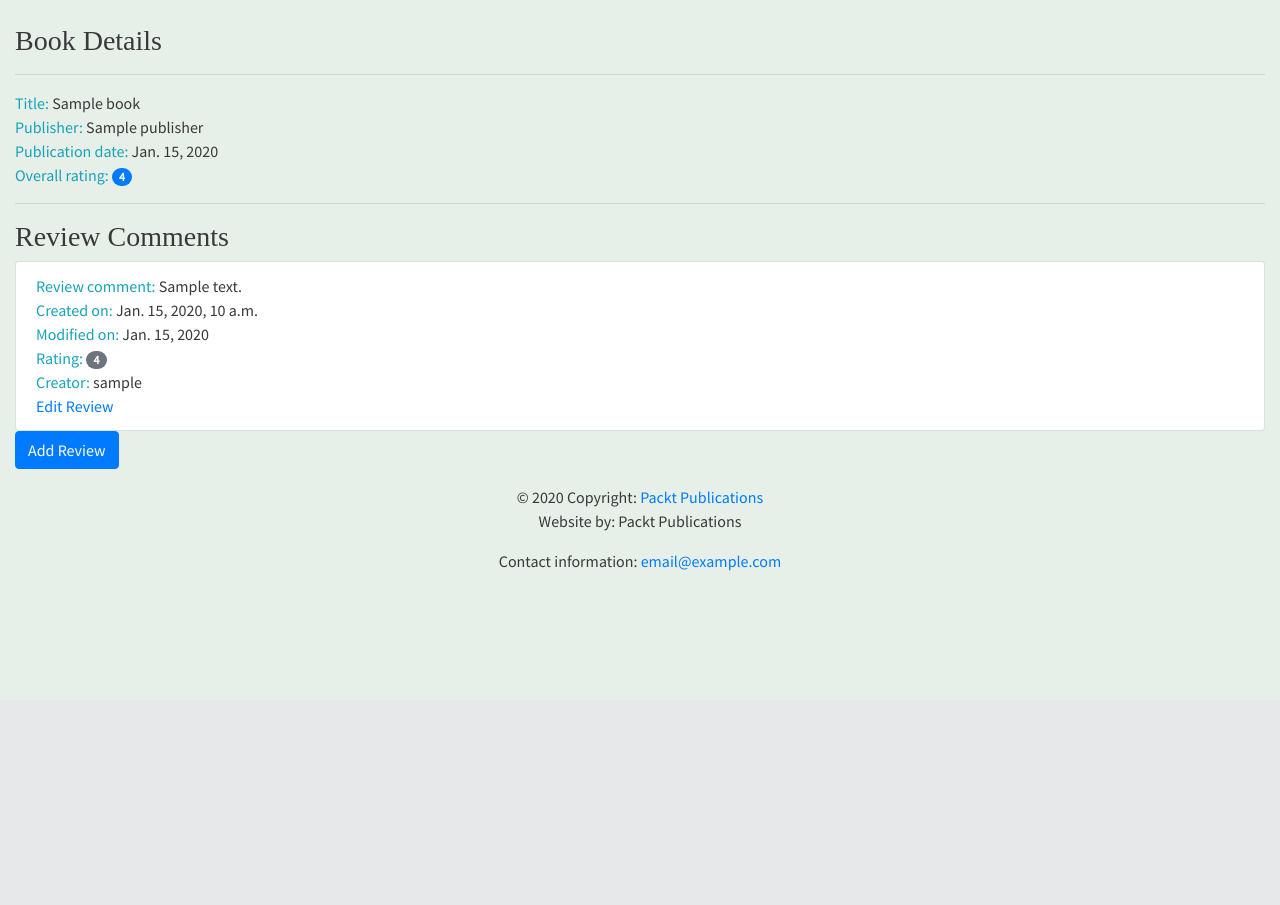
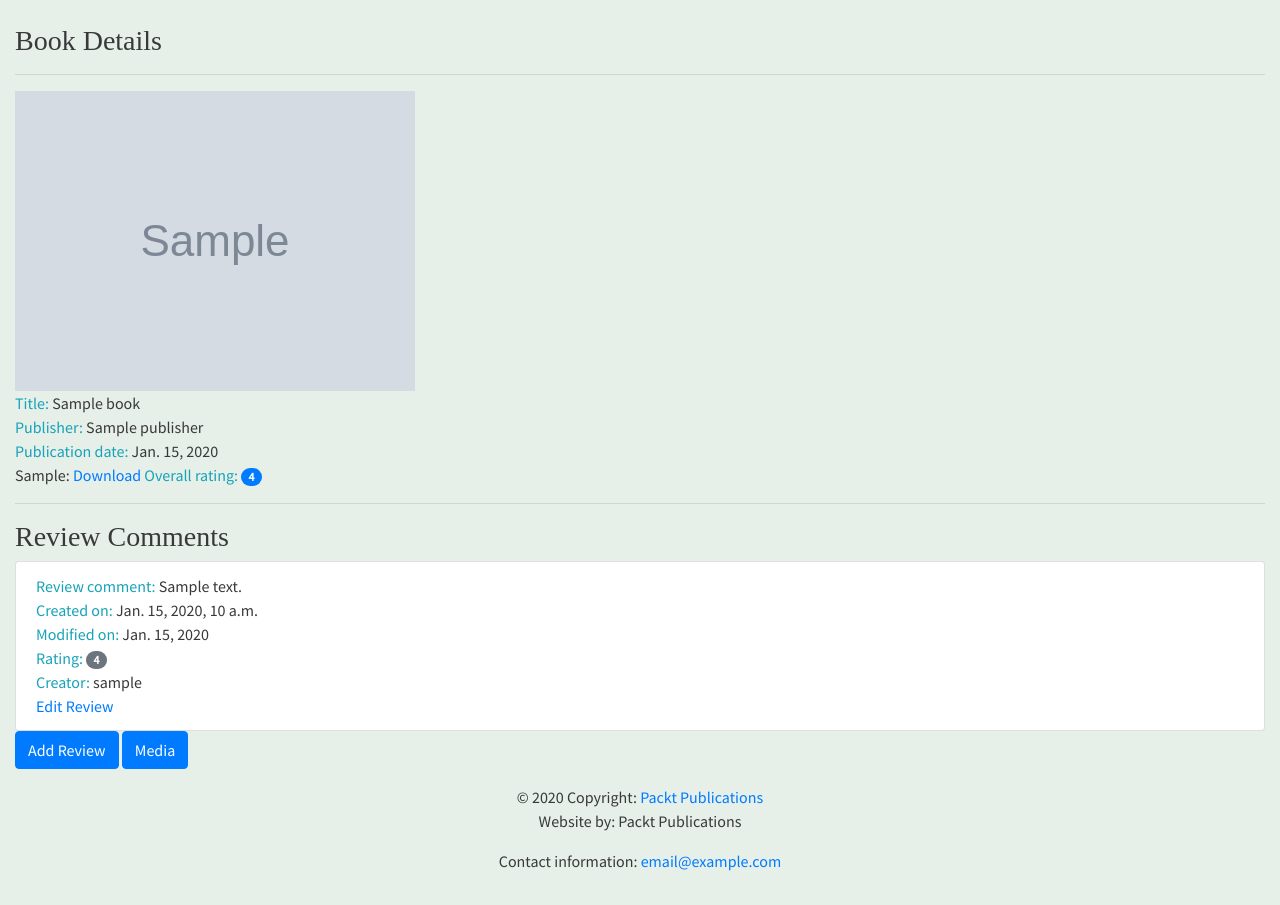
Before and after one commit to Akaidmaru/bookr, a Django app: page /book/1/ in a window 1280 px wide. Shown: the part 100-1005 px from the top of the page. Before the commit the page ends 800 px from the top, so only its background shows below. Run offline with Django 4.2, Linux system fonts and the light colour scheme; tables that the repository leaves empty hold one stand-in row (Sample ...); some libraries are stand-ins or nearby versions.

Commit message:
feat: file and image upload
- Added default MEDIA_ROOT and MEDIA_URL to Settings.py.
- Added the a new urlpatterns to the urls.py project.
- Added new fields to save cover and sample, also added a new __str__ so the it returns a string instead of the object.
- Created a new form so this form can work with cover an sample field.
- Created a new view that can process and take media files.
- Updated book_details.html so it shows the book cover and the book sample for each book. Also added a button for media upload.
- Modified instance-form.html to simplify some data show and added a if tag so if there is a file, the enctype works.
- Created a new view that allows to take and process images and files.
- Created

```diff
--- a/bookr/settings.py
+++ b/bookr/settings.py
@@ -12,6 +12,7 @@ https://docs.djangoproject.com/en/4.0/ref/settings/
 
 from pathlib import Path
 import os
+
 
 # Build paths inside the project like this: BASE_DIR / 'subdir'.
 BASE_DIR = Path(__file__).resolve().parent.parent
@@ -64,7 +65,7 @@ TEMPLATES = [
                 'django.template.context_processors.request',
                 'django.contrib.auth.context_processors.auth',
                 'django.contrib.messages.context_processors.messages',
-            ],
+                ],
         },
     },
 ]
@@ -125,3 +126,6 @@ STATIC_URL = 'static/'
 DEFAULT_AUTO_FIELD = 'django.db.models.BigAutoField'
 
 STATICFILES_DIRS = [os.path.join(BASE_DIR, 'static')]
+
+MEDIA_ROOT = os.path.join(BASE_DIR, 'media')
+MEDIA_URL = 'media/'
--- a/bookr/urls.py
+++ b/bookr/urls.py
@@ -1,12 +1,14 @@
 from django.contrib import admin
 from django.urls import include, path
+from django.conf import settings
+from django.conf.urls.static import static
 
 # import reviews.views
 
 urlpatterns = [
     path('admin/', admin.site.urls),
     path('', include('reviews.urls')),
+]
 
-    # path('', reviews.views.index),
-    # path('book-search', reviews.views.book_search)
-]
+if settings.DEBUG:
+    urlpatterns += static(settings.MEDIA_URL, document_root=settings.MEDIA_ROOT)
--- a/reviews/forms.py
+++ b/reviews/forms.py
@@ -1,5 +1,5 @@
 from django import forms
-from .models import Publisher, Review
+from .models import Publisher, Review, Book
 
 SEARCH_CHOICES = (
     ("title", "Title"),
@@ -27,3 +27,9 @@ class ReviewForm(forms.ModelForm):
     class Meta:
         model = Review
         exclude = ("date_edited", "book")
+
+
+class BookMediaForm(forms.ModelForm):
+    class Meta:
+        model = Book
+        fields = ("cover", "sample")
--- a/reviews/models.py
+++ b/reviews/models.py
@@ -19,6 +19,8 @@ class Book(models.Model):
     isbn = models.CharField(max_length=20, verbose_name="ISBN numbers of the book.")
     publisher = models.ForeignKey(Publisher, on_delete=models.CASCADE)
     contributors = models.ManyToManyField('Contributor', through="BookContributor")
+    cover = models.ImageField(upload_to='book_covers/', null=True, blank=True)
+    sample = models.FileField(upload_to='book_samples/', null=True, blank=True)
 
     def __str__(self):
         return f"{self.title} ({self.isbn})"
@@ -63,3 +65,6 @@ class Review(models.Model):
     date_edited = models.DateField(null=True, help_text="The date and time the review was last edited.")
     creator = models.ForeignKey(auth.get_user_model(), on_delete=models.CASCADE)
     book = models.ForeignKey(Book, on_delete=models.CASCADE, help_text="The Book that this reviews is for.")
+
+    def __str__(self):
+        return f"{self.creator.username} - {self.book.title}"
--- a/reviews/templates/reviews/book_details.html
+++ b/reviews/templates/reviews/book_details.html
@@ -4,12 +4,19 @@
     <br>
     <h3>Book Details</h3>
     <hr>
+        {% if book.cover %}
+        <img src="{{ book.cover.url }}"/>
+        <br/>
+        {% endif %}
         <span class="text-info">Title: </span> <span>{{ book.title }}</span>
-        <br>
+        <br/>
         <span class="text-info">Publisher: </span> <span>{{ book.publisher }}</span>
-        <br>
+        <br/>
         <span class="text-info">Publication date: </span> <span>{{ book.publication_date }}</span>
-        <br>
+        <br/>
+        {% if book.sample %}
+        Sample: <a href="{{ book.sample.url }}">Download</a>
+        {% endif %}
         {% if not reviews %}
             <hr>
             <h3>Be the first one to write a review.</h3>
@@ -37,5 +44,6 @@
             </ul>
         {% endif %}
     <a href="{% url 'review_create' book.pk %}" class="btn btn-primary">Add Review</a>
+    <a href="{% url 'book_media' book.pk %}" class="btn btn-primary">Media</a>
 
 {% endblock %}
--- a/reviews/urls.py
+++ b/reviews/urls.py
@@ -1,3 +1,4 @@
+
 from django.urls import path
 from . import views
 
@@ -7,8 +8,9 @@ urlpatterns = [
     path('books/', views.book_list, name='book_list'),
     path('book/<int:id>/', views.book_details, name='book_details'),
     path('book_search/', views.book_search, name='book_search'),
+    path('books/<int:book_pk>/reviews/new', views.review_edit, name='review_create'),
+    path('books/<int:book_pk>/reviews/<int:review_pk>', views.review_edit, name='review_edit'),
+    path('books/<int:book_pk>/media', views.book_media, name='book_media'),
     path('publishers/<int:pk>/', views.publisher_edit, name='publisher_edit'),
     path('publishers/new/', views.publisher_edit, name='publisher_create'),
-    path('books/<int:book_pk>/reviews/new', views.review_edit, name='review_create'),
-    path('books/<int:book_pk>/reviews/<int:review_pk>', views.review_edit, name='review_edit'),
     ]
--- a/reviews/views.py
+++ b/reviews/views.py
@@ -1,10 +1,13 @@
 from django.shortcuts import render, get_object_or_404, redirect
 from django.contrib import messages
 from django.utils import timezone
+from io import BytesIO
+from PIL import Image
+from django.core.files.images import ImageFile
 
 from .models import Book, Contributor, Publisher, Review
 from .utils import average_rating
-from .forms import PublisherForm, SearchForm, ReviewForm
+from .forms import PublisherForm, SearchForm, ReviewForm, BookMediaForm
 
 
 def index(request):
@@ -119,3 +122,35 @@ def review_edit(request, book_pk, review_pk=None):
         "model_type": "Review",
         "related_model_type": "Book",
         "related_instance": book})
+
+# 447
+
+
+def book_media(request, book_pk):
+    book = get_object_or_404(Book, id=book_pk)
+
+    if request.method == 'POST':
+        form = BookMediaForm(request.POST, request.FILES, instance=book)
+        if form.is_valid():
+            book = form.save(False)
+            cover = form.cleaned_data.get("cover")
+            if cover:
+                image = Image.open(cover)
+                image.thumbnail((300, 300))
+                image_data = BytesIO()
+                image.save(fp=image_data, format=cover.image.format)
+                image_file = ImageFile(image_data)
+                book.cover.save(cover.name, image_file)
+
+            book.save()
+            messages.success(request, f"Book {book}' was successfully updated.")
+            return redirect('book_details', book.id)
+    else:
+        form = BookMediaForm(instance=book)
+
+    return render(request, "reviews/instance-form.html", {
+        "form": form,
+        "instance": book,
+        "model_type": "Book",
+        "is_file_upload": True,
+        })
```
Also changed, not shown: reviews/templates/reviews/instance-form.html (+4 -7 lines).
